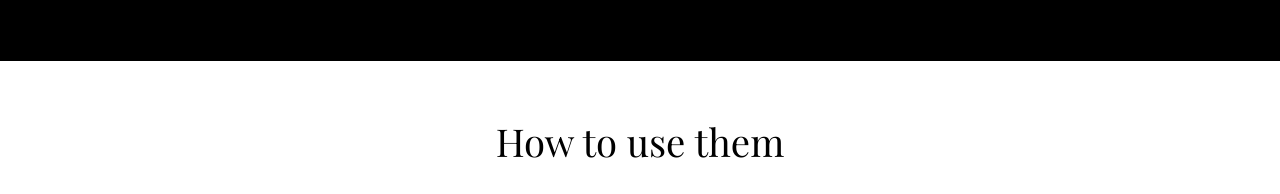
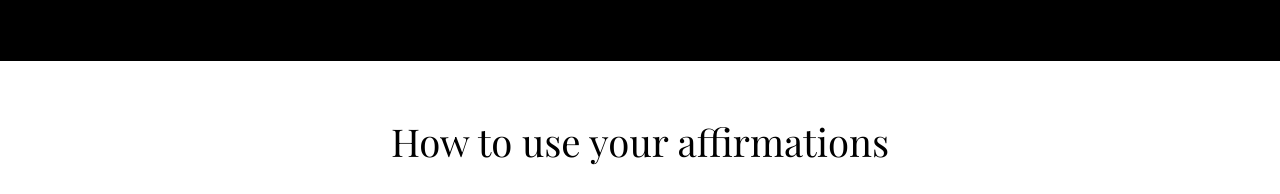
Before and after one commit to theidentitymagician/magic-words, a plain HTML site: page delivery/index.html in a window 1280 px wide. Shown: the part 1423-1617 px from the top of the page. Drawn offline with nearby package versions, Linux system fonts and the light colour scheme; a web font is replaced by a local one.

Commit message:
Delivery: How to use your affirmations
Co-Authored-By: Claude Opus 5.5 <noreply@anthropic.com>
Claude-Session: https://claude.ai/code/session_01SBBnRPo5DoLprz3MH8ccMJ

```diff
--- a/delivery/index.html
+++ b/delivery/index.html
@@ -124,7 +124,7 @@ h2, p, a, .eyebrow, span { text-wrap:balance; }
 
 <section class="how">
   <div class="wrap">
-    <h2>How to use them</h2>
+    <h2>How to use your affirmations</h2>
     <div class="steps">
       <div><span class="n">One</span><h3>Pick your moment</h3><p>Before the call,<br>before you hit send,<br>after a big month.</p></div>
       <div><span class="n">Two</span><h3>Press play</h3><p>Headphones on,<br>the same music<br>every time.</p></div>
```
